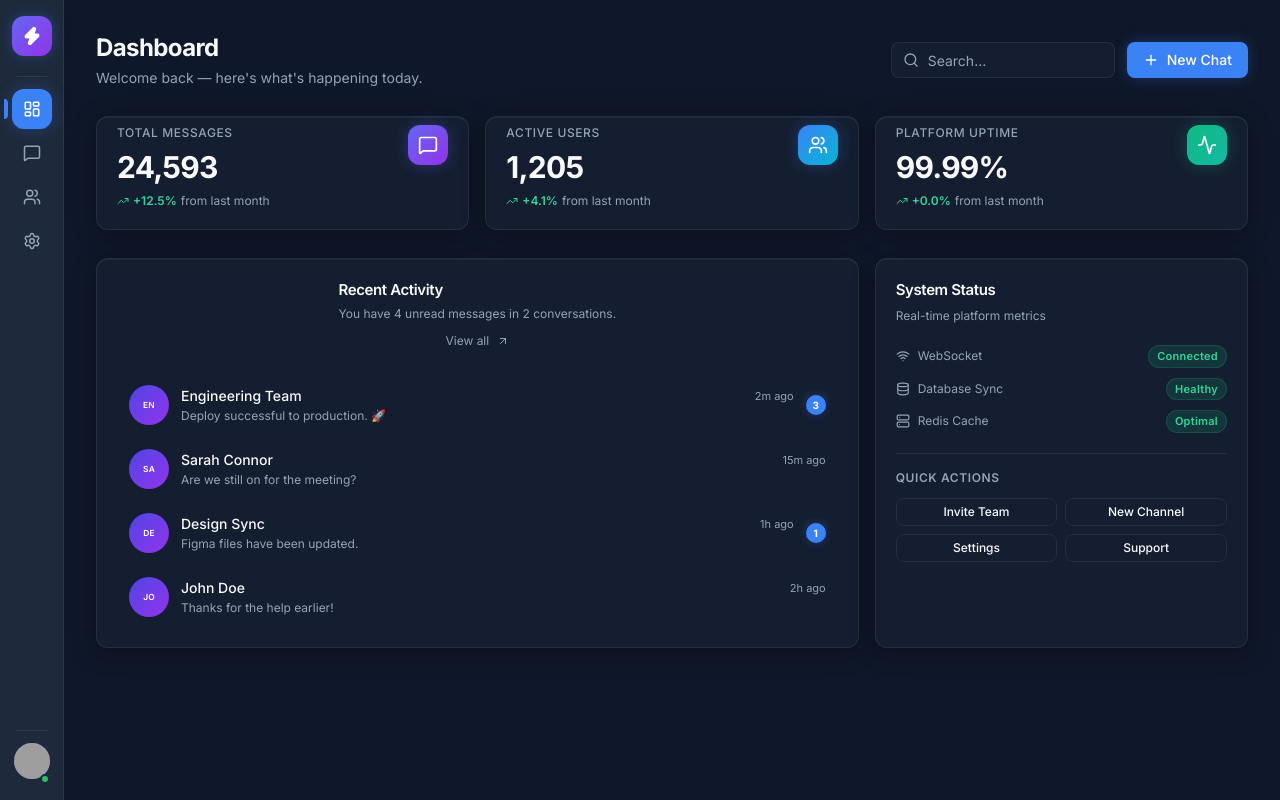
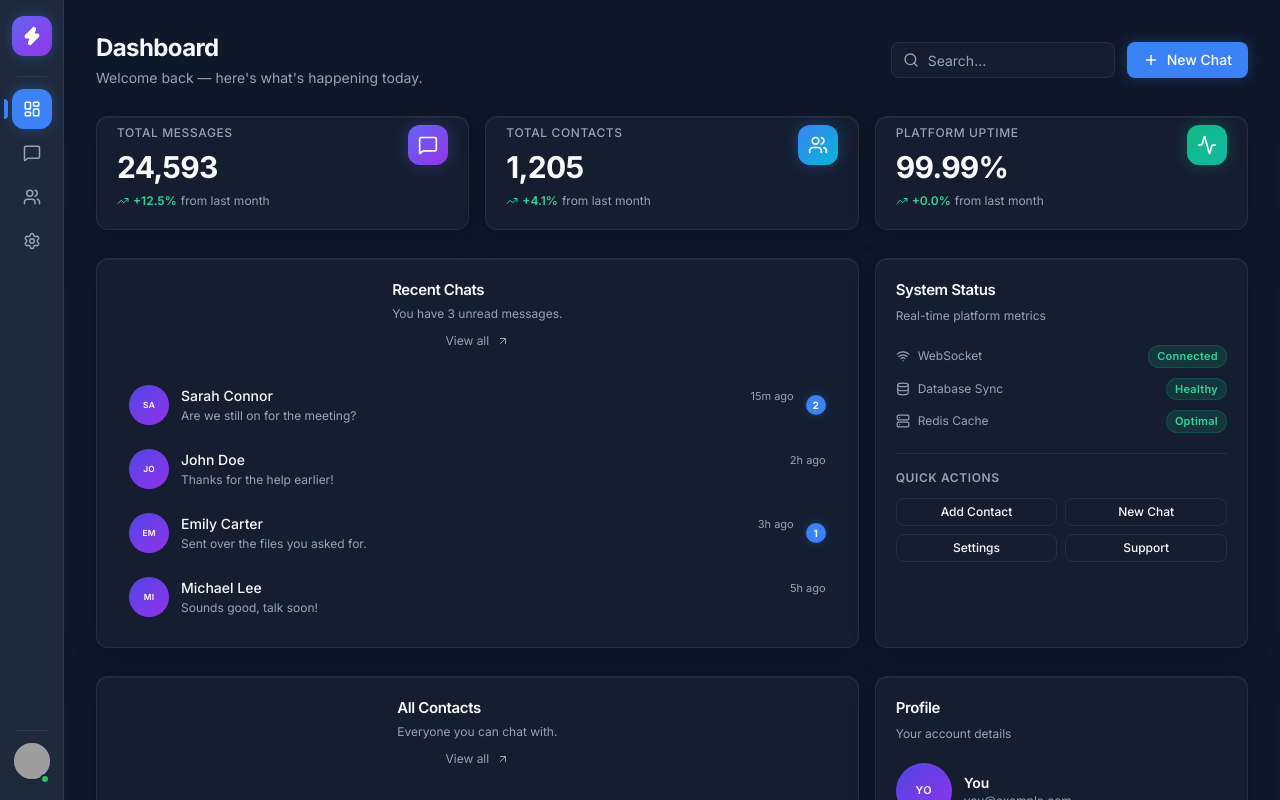
Before and after one commit to siddharthg-7/chat-platform, a React (Vite) app in the folder frontend/: page / in a window 1280 px wide. Built offline with nearby package versions, Linux system fonts and the light colour scheme; grey boxes are pictures that could not be loaded.

Commit message:
basic fixes

```diff
--- a/frontend/src/pages/Chat.jsx
+++ b/frontend/src/pages/Chat.jsx
@@ -1,5 +1,5 @@
 import React, { useState } from 'react';
-import { Search, MoreVertical, Paperclip, Send, Smile, Phone, Video, Users, CheckCheck, Reply, MoreHorizontal } from 'lucide-react';
+import { Search, MoreVertical, Paperclip, Send, Smile, Users, CheckCheck, Reply, MoreHorizontal } from 'lucide-react';
 import { Avatar } from '@/components/ui/Avatar';
 import { motion, AnimatePresence } from 'framer-motion';
 
@@ -205,12 +205,14 @@ const Chat = () => {
               <p className="text-[11px] text-[var(--text-muted)]">John, Sarah, Design Sync, You</p>
             </div>
           </div>
-          <div className="flex items-center gap-4 text-[var(--text-muted)]">
-            <button className="hover:text-[var(--text)] transition-colors"><Video size={18} /></button>
-            <button className="hover:text-[var(--text)] transition-colors"><Phone size={18} /></button>
-            <button className="hover:text-[var(--text)] transition-colors"><Search size={18} /></button>
-            <button className="hover:text-[var(--text)] transition-colors"><MoreVertical size={18} /></button>
-          </div>
+            <div className="flex items-center gap-4 text-[var(--text-muted)]">
+               <button className="hover:text-[var(--text)] transition-colors">
+                 <Search size={18} />
+               </button>
+               <button className="hover:text-[var(--text)] transition-colors">
+                  <MoreVertical size={18} />
+               </button>
+            </div>
         </div>
 
         {/* Messages Area */}
--- a/frontend/src/pages/Dashboard.jsx
+++ b/frontend/src/pages/Dashboard.jsx
@@ -3,7 +3,7 @@ import { Card, CardContent, CardHeader, CardTitle, CardDescription } from '@/com
 import { Button } from '@/components/ui/Button';
 import { Avatar } from '@/components/ui/Avatar';
 import { Badge } from '@/components/ui/Badge';
-import { MessageSquare, Users, Activity, ArrowUpRight, Plus, Search, TrendingUp, Wifi, Database, Server } from 'lucide-react';
+import { MessageSquare, Users, Activity, ArrowUpRight, Plus, Search, TrendingUp, Wifi, Database, Server, UserCircle } from 'lucide-react';
 import { Input } from '@/components/ui/Input';
 import { motion } from 'framer-motion';
 
@@ -17,7 +17,7 @@ const STATS = [
     glow: 'rgba(99,102,241,0.3)',
   },
   {
-    title: 'Active Users',
+    title: 'Total Contacts',
     value: '1,205',
     change: '+4.1%',
     icon: Users,
@@ -35,10 +35,19 @@ const STATS = [
 ];
 
 const RECENT_CHATS = [
-  { id: 1, name: 'Engineering Team', message: 'Deploy successful to production. 🚀', time: '2m ago', unread: 3, group: true },
-  { id: 2, name: 'Sarah Connor', message: 'Are we still on for the meeting?', time: '15m ago', unread: 0, group: false },
-  { id: 3, name: 'Design Sync', message: 'Figma files have been updated.', time: '1h ago', unread: 1, group: true },
-  { id: 4, name: 'John Doe', message: 'Thanks for the help earlier!', time: '2h ago', unread: 0, group: false },
+  { id: 1, name: 'Sarah Connor', message: 'Are we still on for the meeting?', time: '15m ago', unread: 2 },
+  { id: 2, name: 'John Doe', message: 'Thanks for the help earlier!', time: '2h ago', unread: 0 },
+  { id: 3, name: 'Emily Carter', message: 'Sent over the files you asked for.', time: '3h ago', unread: 1 },
+  { id: 4, name: 'Michael Lee', message: 'Sounds good, talk soon!', time: '5h ago', unread: 0 },
+];
+
+const ALL_CONTACTS = [
+  { id: 1, name: 'Sarah Connor', status: 'online' },
+  { id: 2, name: 'John Doe', status: 'offline' },
+  { id: 3, name: 'Emily Carter', status: 'online' },
+  { id: 4, name: 'Michael Lee', status: 'away' },
+  { id: 5, name: 'Priya Nair', status: 'online' },
+  { id: 6, name: 'Daniel Kim', status: 'offline' },
 ];
 
 const STATUS_ITEMS = [
@@ -46,6 +55,12 @@ const STATUS_ITEMS = [
   { label: 'Database Sync', status: 'Healthy', icon: Database, variant: 'success' },
   { label: 'Redis Cache', status: 'Optimal', icon: Server, variant: 'success' },
 ];
+
+const statusColor = {
+  online: 'bg-emerald-400',
+  away: 'bg-amber-400',
+  offline: 'bg-[var(--text-muted)]',
+};
 
 const Dashboard = () => {
   return (
@@ -121,8 +136,8 @@ const Dashboard = () => {
             <Card className="h-full">
               <CardHeader className="flex flex-row items-center justify-between">
                 <div>
-                  <CardTitle>Recent Activity</CardTitle>
-                  <CardDescription className="mt-0.5">You have 4 unread messages in 2 conversations.</CardDescription>
+                  <CardTitle>Recent Chats</CardTitle>
+                  <CardDescription className="mt-0.5">You have 3 unread messages.</CardDescription>
                 </div>
                 <Button variant="ghost" size="sm" className="text-xs gap-1">
                   View all <ArrowUpRight className="h-3 w-3" />
@@ -187,7 +202,7 @@ const Dashboard = () => {
                 <div className="pt-4 border-t border-[var(--border)]">
                   <h4 className="text-xs font-semibold text-[var(--text-muted)] uppercase tracking-wider mb-3">Quick Actions</h4>
                   <div className="grid grid-cols-2 gap-2">
-                    {['Invite Team', 'New Channel', 'Settings', 'Support'].map((action) => (
+                    {['Add Contact', 'New Chat', 'Settings', 'Support'].map((action) => (
                       <Button key={action} variant="outline" size="sm" className="w-full text-xs">
                         {action}
                       </Button>
@@ -199,6 +214,94 @@ const Dashboard = () => {
           </motion.div>
 
         </div>
+
+        {/* All Contacts + Profile */}
+        <div className="grid gap-4 lg:grid-cols-3">
+
+          {/* All Contacts — spans 2 cols */}
+          <motion.div
+            className="lg:col-span-2"
+            initial={{ opacity: 0, y: 20 }}
+            animate={{ opacity: 1, y: 0 }}
+            transition={{ delay: 0.35, duration: 0.4 }}
+          >
+            <Card className="h-full">
+              <CardHeader className="flex flex-row items-center justify-between">
+                <div>
+                  <CardTitle>All Contacts</CardTitle>
+                  <CardDescription className="mt-0.5">Everyone you can chat with.</CardDescription>
+                </div>
+                <Button variant="ghost" size="sm" className="text-xs gap-1">
+                  View all <ArrowUpRight className="h-3 w-3" />
+                </Button>
+              </CardHeader>
+              <CardContent className="grid grid-cols-1 sm:grid-cols-2 gap-1 pt-0">
+                {ALL_CONTACTS.map((contact, i) => (
+                  <motion.div
+                    key={contact.id}
+                    initial={{ opacity: 0, x: -10 }}
+                    animate={{ opacity: 1, x: 0 }}
+                    transition={{ delay: 0.4 + i * 0.05 }}
+                    className="flex items-center gap-3 px-3 py-2.5 rounded-xl cursor-pointer hover:bg-[var(--bg-glass-hover)] transition-all duration-150 group"
+                  >
+                    <div className="relative shrink-0">
+                      <Avatar
+                        fallback={contact.name.substring(0, 2).toUpperCase()}
+                        className="h-9 w-9 text-xs group-hover:ring-2 group-hover:ring-[var(--accent)] transition-all duration-200"
+                      />
+                      <span
+                        className={`absolute -bottom-0.5 -right-0.5 h-2.5 w-2.5 rounded-full ring-2 ring-[var(--bg-surface)] ${statusColor[contact.status]}`}
+                      />
+                    </div>
+                    <div className="flex-1 min-w-0">
+                      <span className="text-sm font-medium text-[var(--text)] truncate block">{contact.name}</span>
+                      <span className="text-[11px] text-[var(--text-muted)] capitalize">{contact.status}</span>
+                    </div>
+                  </motion.div>
+                ))}
+              </CardContent>
+            </Card>
+          </motion.div>
+
+          {/* Profile */}
+          <motion.div
+            initial={{ opacity: 0, y: 20 }}
+            animate={{ opacity: 1, y: 0 }}
+            transition={{ delay: 0.4, duration: 0.4 }}
+          >
+            <Card className="h-full">
+              <CardHeader>
+                <CardTitle>Profile</CardTitle>
+                <CardDescription>Your account details</CardDescription>
+              </CardHeader>
+              <CardContent className="space-y-5 pt-0">
+                <div className="flex items-center gap-3">
+                  <Avatar fallback="YO" className="h-14 w-14 text-lg" />
+                  <div className="min-w-0">
+                    <p className="text-sm font-semibold text-[var(--text)] truncate">You</p>
+                    <p className="text-xs text-[var(--text-muted)] truncate">you@example.com</p>
+                  </div>
+                </div>
+
+                <div className="pt-4 border-t border-[var(--border)] space-y-2.5">
+                  <div className="flex items-center justify-between text-xs">
+                    <span className="text-[var(--text-muted)]">Status</span>
+                    <Badge variant="success">Online</Badge>
+                  </div>
+                  <div className="flex items-center justify-between text-xs">
+                    <span className="text-[var(--text-muted)]">Contacts</span>
+                    <span className="text-[var(--text)] font-medium">1,205</span>
+                  </div>
+                </div>
+
+                <Button variant="outline" size="sm" className="w-full text-xs gap-2">
+                  <UserCircle className="h-3.5 w-3.5" /> Edit Profile
+                </Button>
+              </CardContent>
+            </Card>
+          </motion.div>
+
+        </div>
       </div>
     </div>
   );
```
